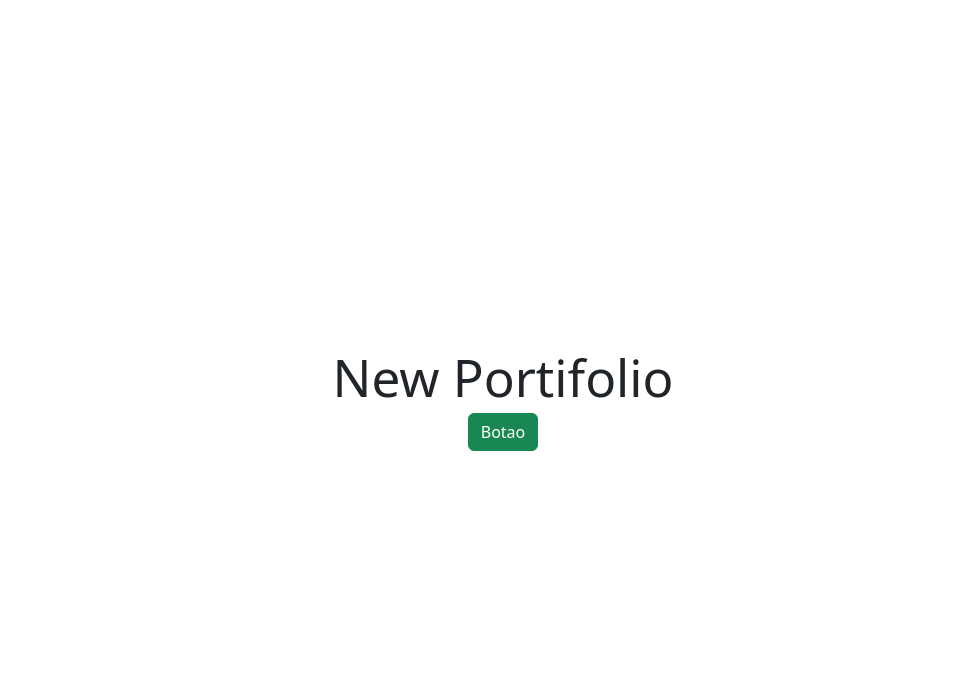
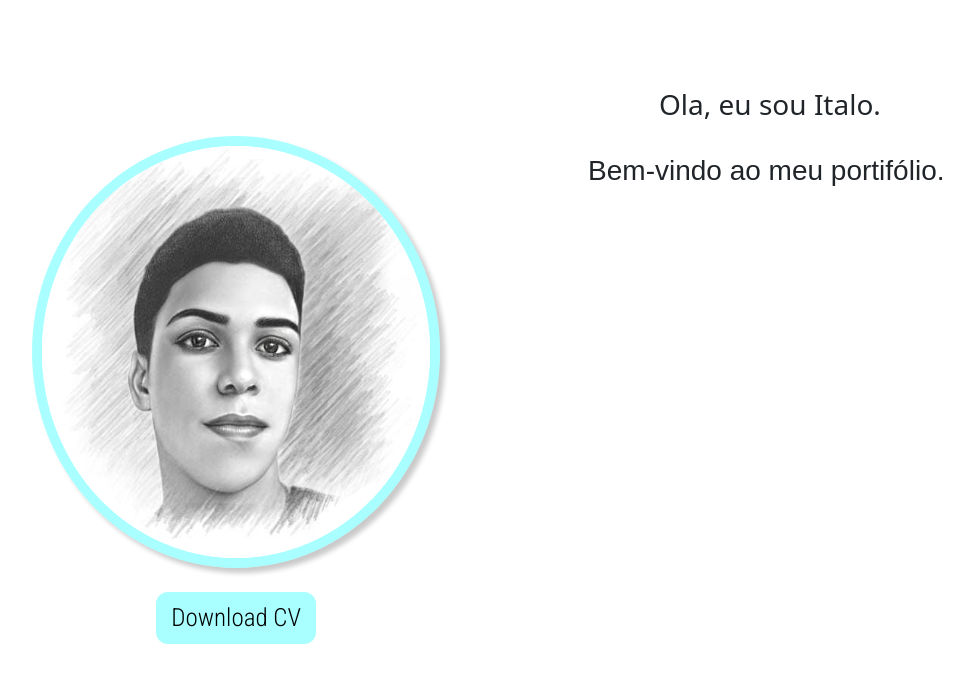
Before and after one commit to italoferreira0/new-portifolio, a React (Vite) app: page / in a window 1280 px wide. Shown: the top 682 px of the page, without its empty margins (137-1110 px from the left). Built offline with nearby package versions, Linux system fonts and the light colour scheme.

Commit message:
atualização na apresentação

```diff
--- a/package.json
+++ b/package.json
@@ -12,7 +12,8 @@
   "dependencies": {
     "bootstrap": "^5.3.3",
     "react": "^18.3.1",
-    "react-dom": "^18.3.1"
+    "react-dom": "^18.3.1",
+    "react-typical": "^0.1.3"
   },
   "devDependencies": {
     "@types/react": "^18.3.3",
--- a/src/App.jsx
+++ b/src/App.jsx
@@ -2,14 +2,17 @@ import { useState } from 'react'
 import reactLogo from './assets/react.svg'
 import viteLogo from '/vite.svg'
 import './App.css'
+
+import Apresentacao from './componentes/Apresentacao/Apresentacao';
+
 
 function App() {
   const [count, setCount] = useState(0)
 
   return (
     <>
-      <h1>New Portifolio</h1>
-      <button className='btn btn-success'>Botao</button>
+
+      <Apresentacao/>
     </>
   )
 }
--- /dev/null
+++ b/src/componentes/Apresentacao/Apresentacao.css
@@ -0,0 +1,73 @@
+@import url('https://fonts.googleapis.com/css2?family=DM+Sans:opsz,wght@9..40,200&family=Roboto+Condensed:wght@300&display=swap');
+
+
+.DivFoto{
+    height: 45rem;
+    /* border: solid 1px; */
+}
+.DivSaudacao{
+    height: 45rem;
+    /* border: solid 1px; */
+
+}
+
+.subTextoAnimado{
+    margin: 2rem;
+    font-family: 'Montserrat Alternates', sans-serif;
+}
+
+.Apresentacao{
+    /* margin-top: 10rem; */
+    /* border: solid 1px;
+    border-color: red;
+     */
+}
+
+.FundoIMG{
+    /* margin-left: 5rem; */
+    border: solid whitesmoke;
+    border-radius: 100%;
+    height: 23rem;
+    width: 23rem;
+    margin-top: 10rem;
+    background-color: rgb(153, 153, 153);
+}
+
+.minhaFt{
+    border: solid 10px rgba(0, 255, 255, 0.336);
+    border-radius: 100%;
+    height: 60%;
+    width: 80%;
+    margin-top: 6rem;
+    transition: 0.8s;
+    box-shadow:  5px 5px 5px  rgb(202, 202, 202);
+
+    /* background-color: rgb(153, 153, 153); */
+}
+
+.minhaFt:hover{
+    border: solid 10px aqua;
+    transition: 0.8s;
+
+}
+
+.Downlaod{
+    font-weight: bold;
+    border-radius: 12px;
+    width: 10rem;
+    color: black;
+    background-color: rgba(0, 255, 255, 0.336);
+    margin-top: 15px;
+    font-family: 'Roboto Condensed', sans-serif;
+    font-size: 25px;
+    /* box-shadow: 5px 5px 5px rgb(202, 202, 202); */
+
+}
+
+.Downlaod:hover{
+    background-color: aqua;
+    color: black;
+    transition: 0.8s;
+
+
+}
--- /dev/null
+++ b/src/componentes/Apresentacao/Apresentacao.jsx
@@ -0,0 +1,48 @@
+import Typical from 'react-typical';
+import React,{useState} from 'react';
+import './Apresentacao.css';
+import minhaFoto from './img/eu.jpeg'
+// import curriculo from './curriculo.pdf'
+
+
+export default function Apresentacao(props) {
+
+    return(
+        <section className='container-md Apresentacao' id='home'>
+            <div class="row">
+                <div className="col-sm DivFoto">
+                    <img src={minhaFoto} alt="Minha Foto" title='Italo Ferreira' className='minhaFt img-fluid'/>
+                    <button className='btn Downlaod mt-4'><a  download>Download CV</a></button>
+                </div>
+
+                <div class="col-sm DivSaudacao">
+                    <div >
+                        <br/><br />
+                        <h3>Ola, eu sou Italo.</h3>
+                        <Typical
+                            steps={['Bem-vindo ao meu portifólio.',4000,'',1000]}
+                            loop={Infinity}
+                            wrapper="h3"
+                            className="subTextoAnimado"
+                        />
+
+                        {/* <p id='paragrafro'><h2>Ola eu sou Italo</h2></p> */}
+                        {/* <p><h3>Bem-vindo ao meu portifolio</h3></p> */}
+                        {/* <Typical Ola eu sou Italo
+                            steps={['Bem-vindo ao meu portifolio',4000]}
+                            loop={Infinity}
+                            wrapper="h1"
+                            className="subTextoAnimado"
+                        /> */}
+
+
+
+                    </div>
+                </div>
+
+            </div>
+
+
+        </section>
+    )
+}
```
Also changed, not shown: src/componentes/Apresentacao/img/eu.jpeg (added), 1 other file (tests, documents, lock files or other folders).
